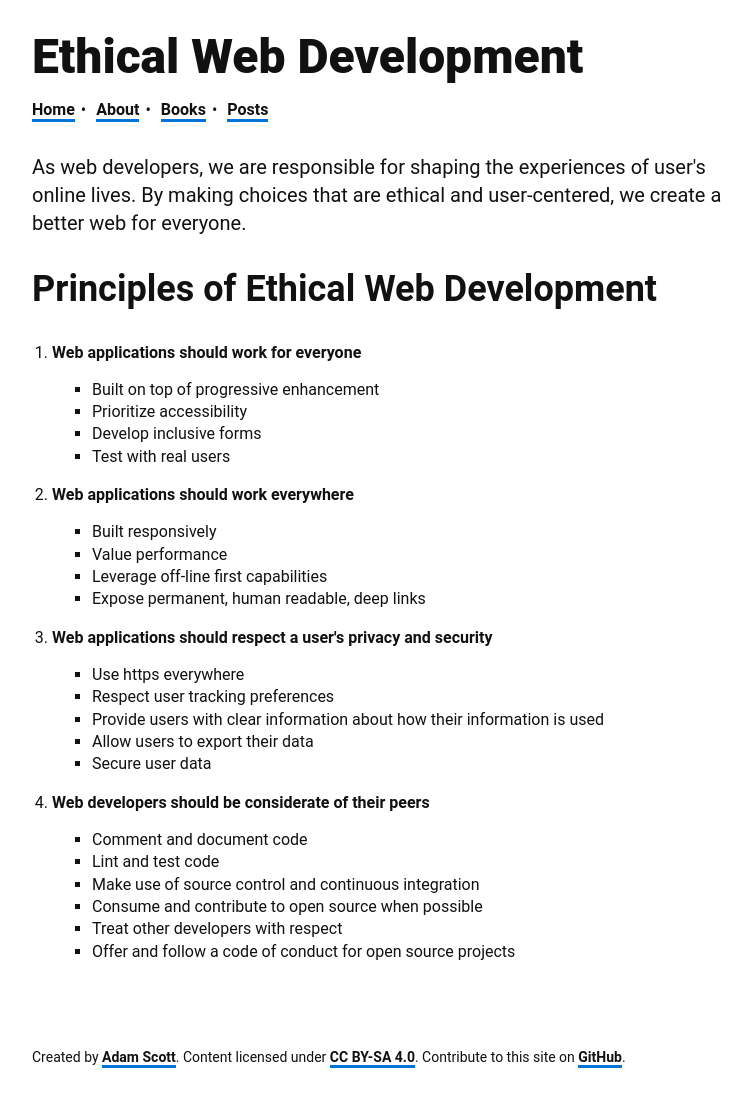
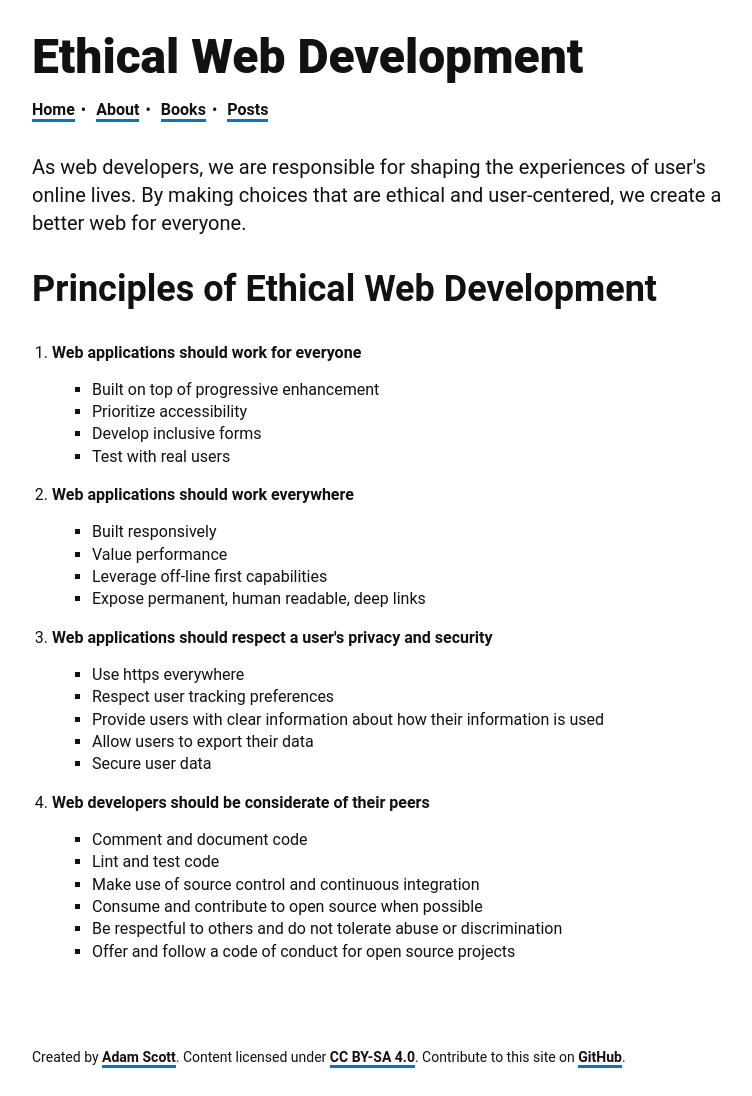
Before and after one commit to ascott1/ethicalweb.org, a Jekyll site: the page built from index.html, in a window 1280 px wide. Shown: the whole page, without its empty margins (248-1000 px from the left). Built offline with Jekyll 4.4.1, drawn with Linux system fonts in a browser that asks for light colours.

Commit message:
Expanded on the line to respect other developers.
Is now more open to include more than just developers, as well as being
specific not to tolerate absue or discrimination.

```diff
--- a/index.html
+++ b/index.html
@@ -44,7 +44,7 @@ layout: default
         <li>Lint and test code</li>
         <li>Make use of source control and continuous integration</li>
         <li>Consume and contribute to open source when possible</li>
-        <li>Treat other developers with respect</li>
+        <li>Be respectful to others and do not tolerate abuse or discrimination</li>
         <li>Offer and follow a code of conduct for open source projects</li>
       </ul>
     </li>
```
